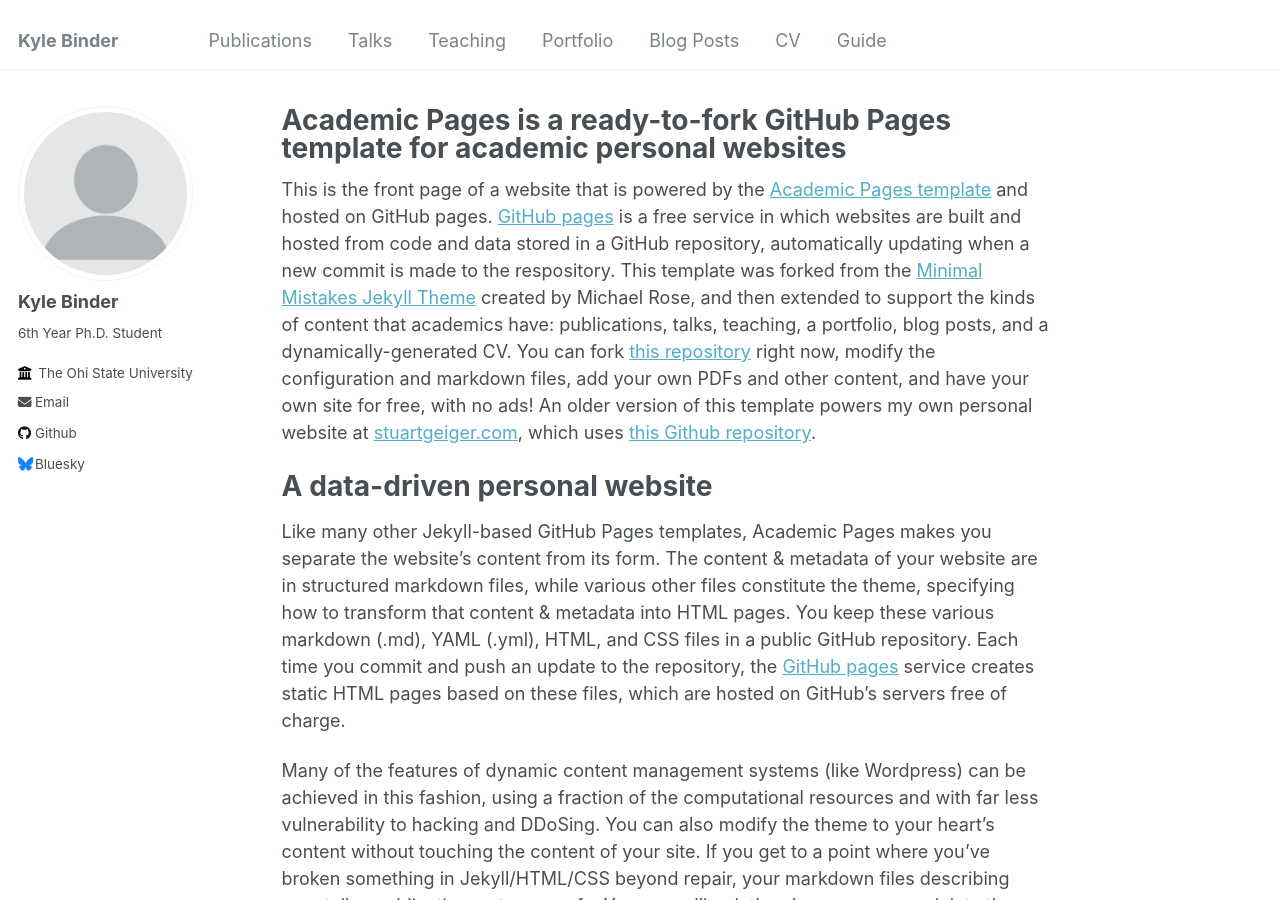
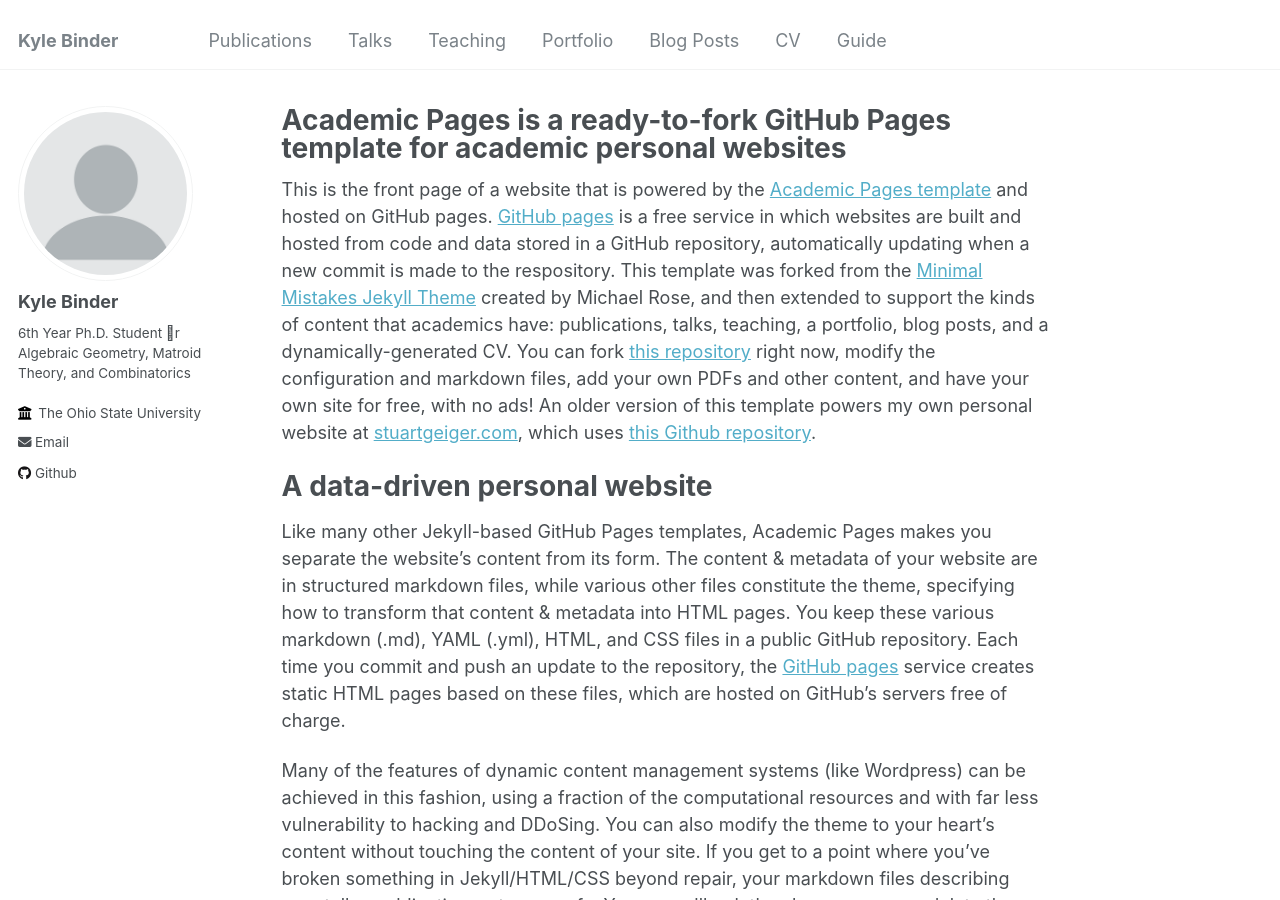
Before and after one commit to bindercommakyle/bindercommakyle.github.io, a Jekyll site: the page built from _pages/about.md, in a window 1280 px wide and 900 px high. Built offline with Jekyll 4.4.1, drawn with Linux system fonts in a browser that asks for light colours.

Commit message:
Update _config.yml

```diff
--- a/_config.yml
+++ b/_config.yml
@@ -24,9 +24,9 @@
   avatar           : "profile.png"
   name             : "Kyle Binder"
   pronouns         : # example: "she/her"
-  bio              : "6th Year Ph.D. Student"
+  bio              : "6th Year Ph.D. Student \br Algebraic Geometry, Matroid Theory, and Combinatorics"
   location         :
-  employer         : "The Ohi State University"
+  employer         : "The Ohio State University"
   uri              : # URL
   email            : "binder.65@osu.edu"
 
@@ -48,7 +48,7 @@
   stackoverflow    : # User number or user number and name (i.e., use "1" or "1/jeff-atwood")
 
   # Social media
-  bluesky          : "bsky.app" # Replace this with you Bluesky username
+  bluesky          : #"bsky.app" # Replace this with you Bluesky username
   facebook         : # Username
   flickr           : # Username
   foursquare       : # Username
```
